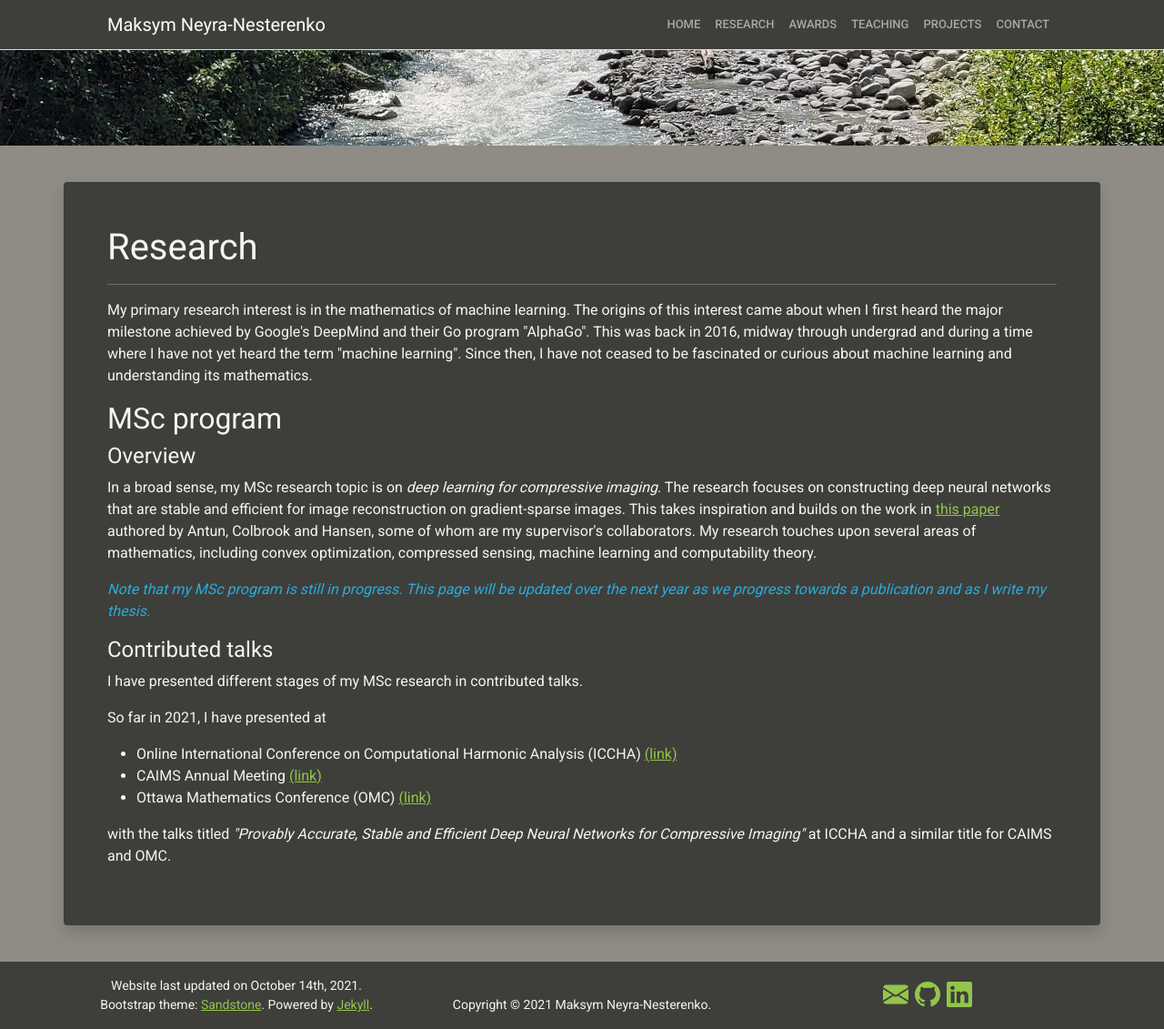
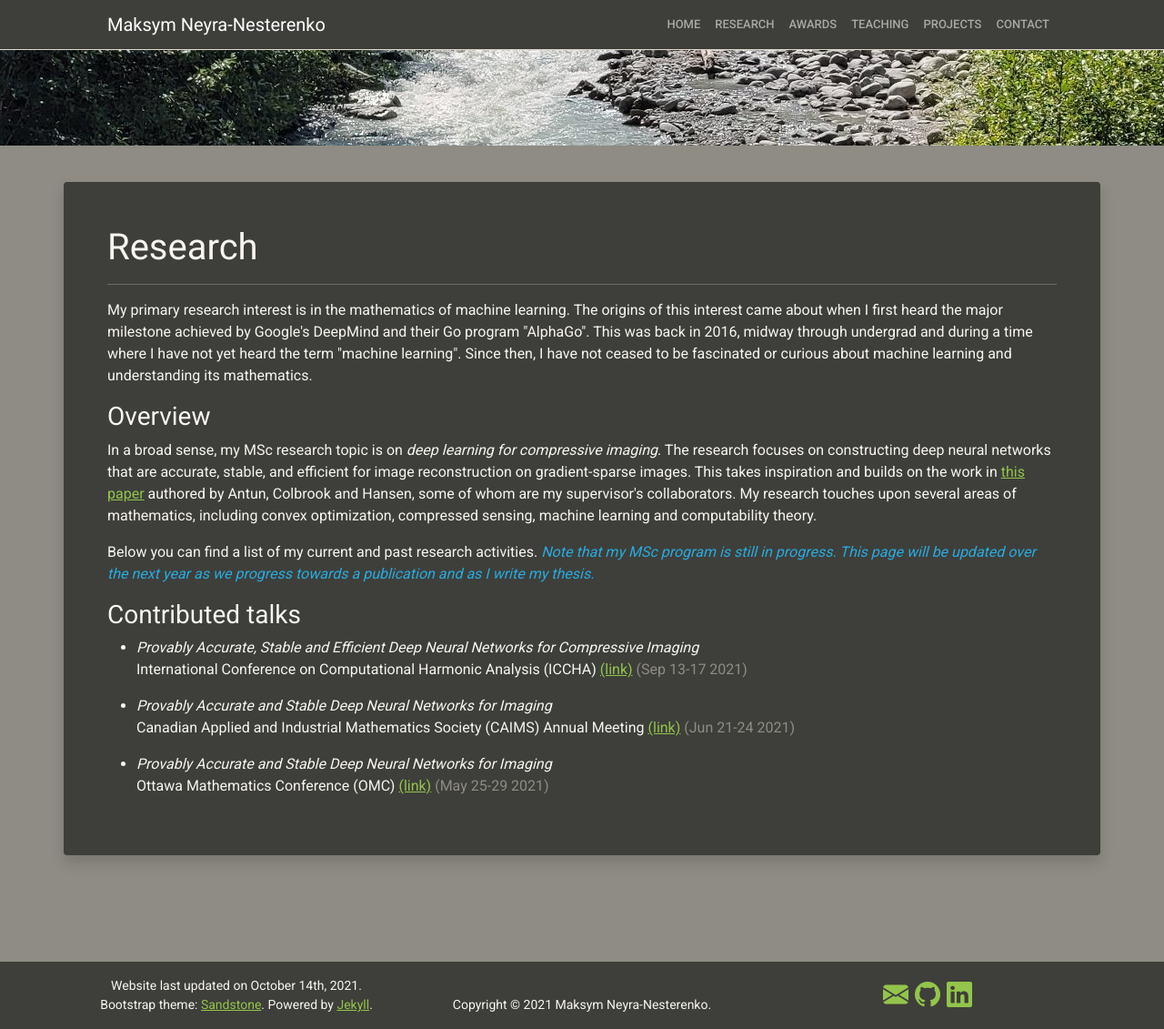
Before and after one commit to mneyrane/mneyrane.github.io, a Jekyll site: the page built from _pages/research.html, in a window 1280 px wide and 1131 px high. Shown: the whole window at 91% size. Built offline with Jekyll 4.4.1, drawn with Linux system fonts in a browser that asks for light colours.

Commit message:
content update
Edit formatting of some pages and rewrite research and home page
content.

```diff
--- a/_pages/research.html
+++ b/_pages/research.html
@@ -12,36 +12,48 @@ This was back in 2016, midway through undergrad and during a time where I have n
 Since then, I have not ceased to be fascinated or curious about machine learning and understanding its mathematics.
 </p>
 
-<h2>MSc program</h2>
 
-<h4>Overview</h4>
+<h3>Overview</h3>
 
 <p>
 In a broad sense, my MSc research topic is on <em>deep learning for compressive imaging</em>.
-The research focuses on constructing deep neural networks that are stable and efficient for image reconstruction on gradient-sparse images. This takes inspiration and builds on the work in <a href="https://arxiv.org/abs/2101.08286">this paper</a> authored by Antun, Colbrook and Hansen, some of whom are my supervisor's collaborators.
+The research focuses on constructing deep neural networks that are accurate, stable, and efficient for image reconstruction on gradient-sparse images. This takes inspiration and builds on the work in <a href="https://arxiv.org/abs/2101.08286">this paper</a> authored by Antun, Colbrook and Hansen, some of whom are my supervisor's collaborators.
 My research touches upon several areas of mathematics, including convex optimization, compressed sensing, machine learning and computability theory.
 </p>
 
 <p>
+Below you can find a list of my current and past research activities.
 <em class="text-info">Note that my MSc program is still in progress. This page will be updated over the next year as we progress towards a publication and as I write my thesis.</em>
 </p>
 
-<h4>Contributed talks</h4>
 
-<p>
-I have presented different stages of my MSc research in contributed talks.
-</p>
+<!--
+<h3>Publications</h3>
+-->
 
-<p>
-So far in 2021, I have presented at
-</p>
+
+<h3>Contributed talks</h3>
 
 <ul>
-  <li>Online International Conference on Computational Harmonic Analysis (ICCHA) <a href="https://www.univie.ac.at/projektservice-mathematik/e/index.php?event=ICCHA2021online">(link)</a></li>
-  <li>CAIMS Annual Meeting <a href="https://uwaterloo.ca/canadian-applied-industrial-math-society-annual-meeting-2021/">(link)</a></li>
-  <li>Ottawa Mathematics Conference (OMC) <a href="https://sites.google.com/site/ottawamath2019/home">(link)</a></li>
+  <li>
+    <p>
+    <em>Provably Accurate, Stable and Efficient Deep Neural Networks for Compressive Imaging</em><br>
+    International Conference on Computational Harmonic Analysis (ICCHA) <a href="https://www.univie.ac.at/projektservice-mathematik/e/index.php?event=ICCHA2021online">(link)</a>
+    <span class="text-muted">(Sep 13-17 2021)</span>
+    </p>
+  </li>
+  <li>
+    <p>
+    <em>Provably Accurate and Stable Deep Neural Networks for Imaging</em><br>
+    Canadian Applied and Industrial Mathematics Society (CAIMS) Annual Meeting <a href="https://uwaterloo.ca/canadian-applied-industrial-math-society-annual-meeting-2021/">(link)</a>
+    <span class="text-muted">(Jun 21-24 2021)</span>
+    </p>
+  </li>
+  <li>
+    <p>
+    <em>Provably Accurate and Stable Deep Neural Networks for Imaging</em><br>
+    Ottawa Mathematics Conference (OMC) <a href="https://sites.google.com/site/ottawamath2019/home">(link)</a>
+    <span class="text-muted">(May 25-29 2021)</span>
+    </p>
+  </li>
 </ul>
-
-<p>
-with the talks titled <em>"Provably Accurate, Stable and Efficient Deep Neural Networks for Compressive Imaging"</em> at ICCHA and a similar title for CAIMS and OMC.
-</p>
```
Also changed, not shown: _pages/awards.html (+12 -5 lines), _pages/projects.html (+8 -3 lines), index.html (+13 -5 lines).
